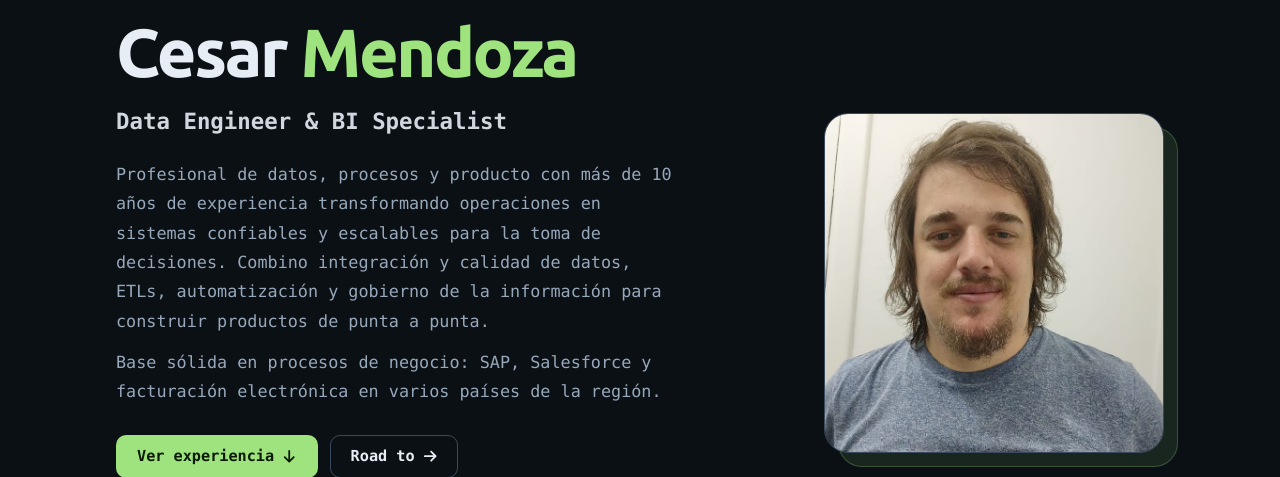
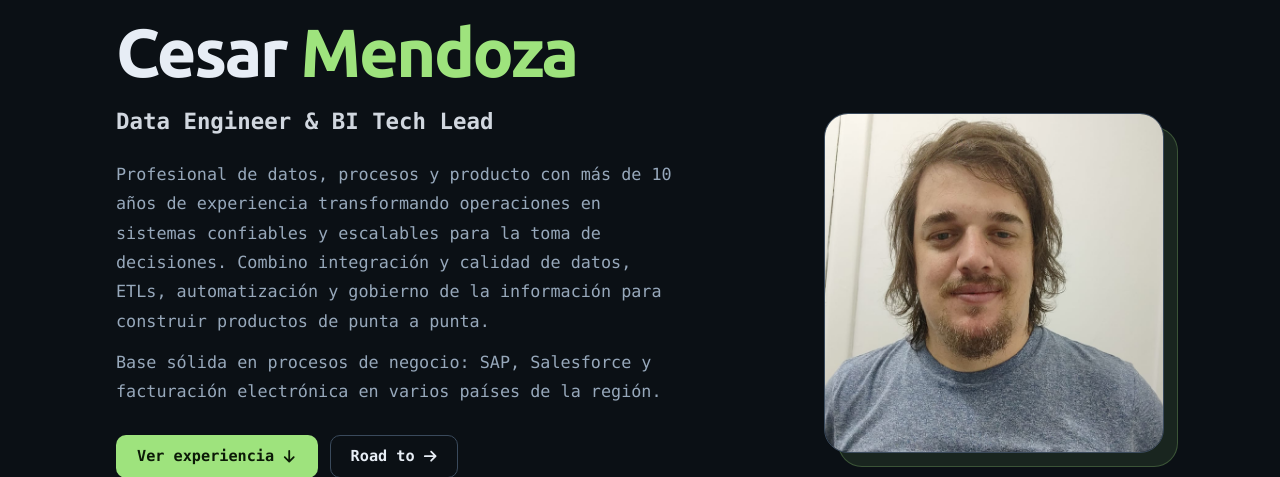
Before and after one commit to csr91/resume, a Flask app: page / in a window 1280 px wide. Shown: the part 144-621 px from the top of the page. Run offline with Flask 3, Linux system fonts and the light colour scheme; some libraries are stand-ins or nearby versions.

Commit message:
feat: update hero role to Data Engineer & BI Tech Lead

```diff
--- a/templates/en-index.html
+++ b/templates/en-index.html
@@ -64,7 +64,7 @@
                 <div class="container hero-grid">
                     <div class="hero-text">
                         <h1 class="hero-name">Cesar <span class="accent">Mendoza</span></h1>
-                        <p class="hero-role">Data Engineer &amp; BI Specialist</p>
+                        <p class="hero-role">Data Engineer &amp; BI Tech Lead</p>
                         <p class="hero-lead">Data, process and product professional with 10+ years of experience turning operations into reliable, scalable systems for decision-making. I combine data integration and quality, ETL, automation and information governance to build end-to-end products.</p>
                         <p class="hero-lead">Solid business process background: SAP, Salesforce and electronic invoicing across several countries in the region.</p>
                         <div class="hero-cta">
--- a/templates/index.html
+++ b/templates/index.html
@@ -64,7 +64,7 @@
                 <div class="container hero-grid">
                     <div class="hero-text">
                         <h1 class="hero-name">Cesar <span class="accent">Mendoza</span></h1>
-                        <p class="hero-role">Data Engineer &amp; BI Specialist</p>
+                        <p class="hero-role">Data Engineer &amp; BI Tech Lead</p>
                         <p class="hero-lead">Profesional de datos, procesos y producto con más de 10 años de experiencia transformando operaciones en sistemas confiables y escalables para la toma de decisiones. Combino integración y calidad de datos, ETLs, automatización y gobierno de la información para construir productos de punta a punta.</p>
                         <p class="hero-lead">Base sólida en procesos de negocio: SAP, Salesforce y facturación electrónica en varios países de la región.</p>
                         <div class="hero-cta">
```
